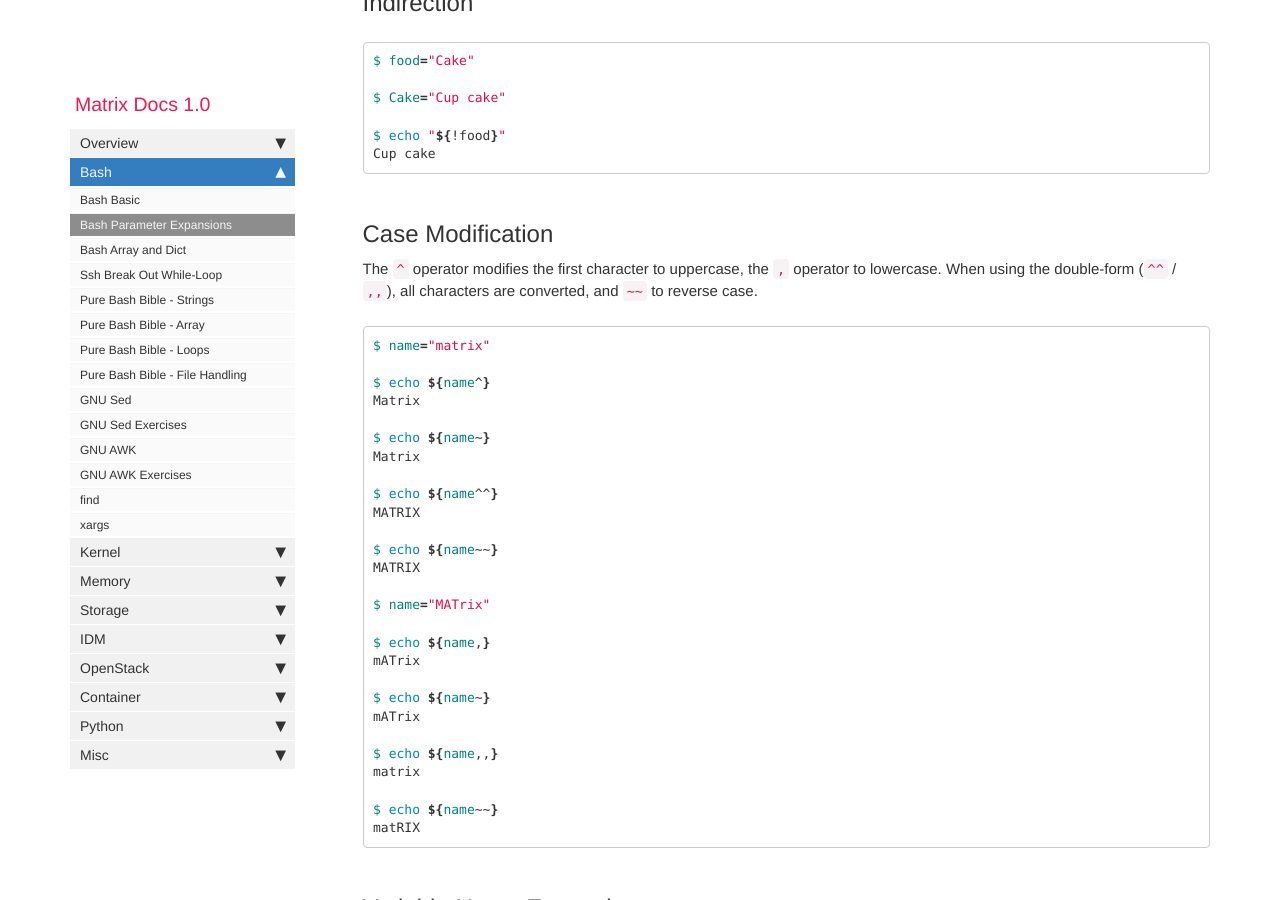
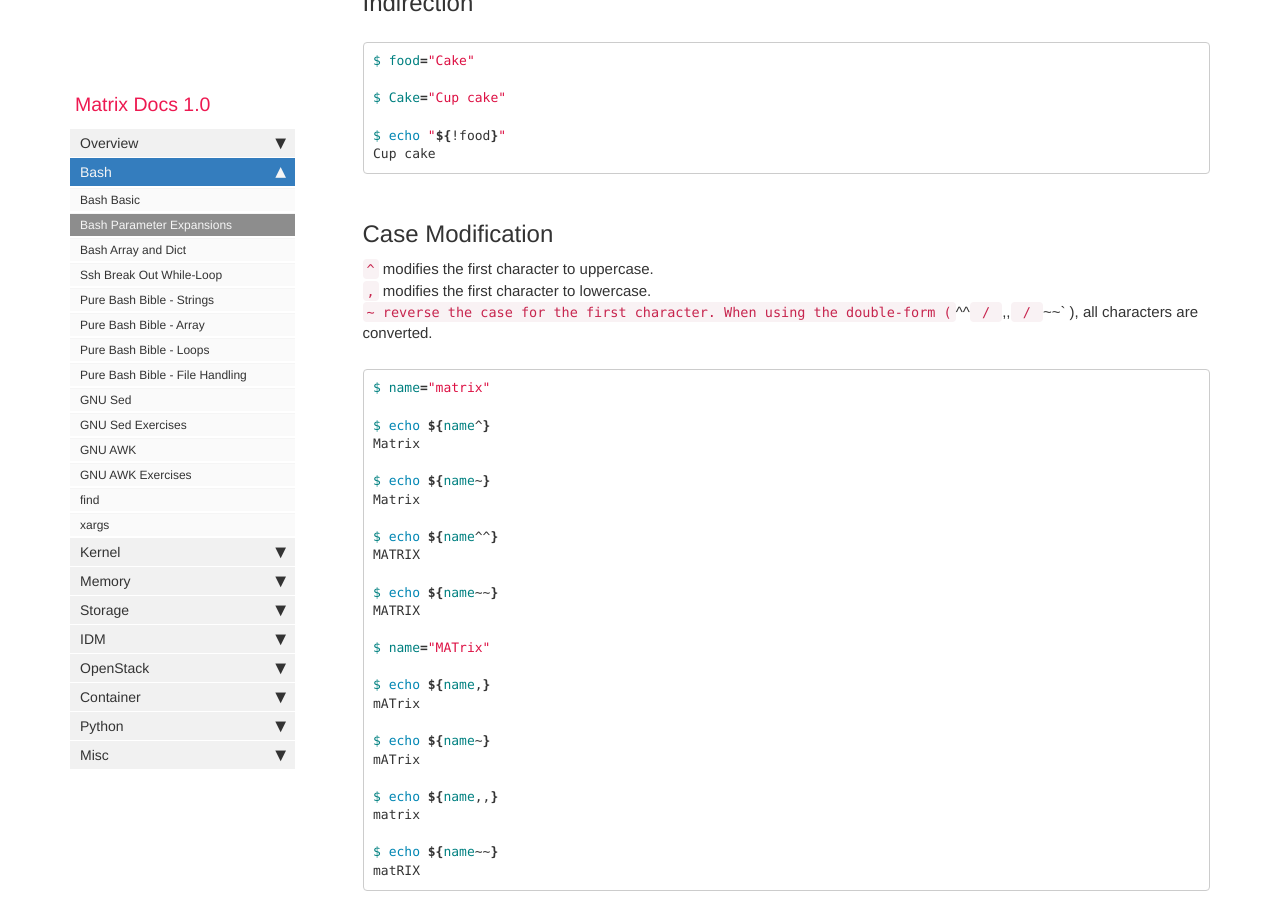
Before and after one commit to matrixzj/documentations, a Jekyll site: the page built from pages/bash/bash_parameter_expansions.md, in a window 1280 px wide and 900 px high, scrolled down 1093 px. Built offline with Jekyll 4.4.1, drawn with Linux system fonts in a browser that asks for light colours; comment, search, counter and statistics services are not loaded.

Commit message:
There are        1 files have been modified at 2023-08-05 22:10:56 . 	-rw-r--r--  1 jzou  staff  6324 Aug  5 22:10 pages/bash/bash_parameter_expansions.md No files have been added. No files have been deleted. No file type has been changed.

````diff
--- a/pages/bash/bash_parameter_expansions.md
+++ b/pages/bash/bash_parameter_expansions.md
@@ -37,8 +37,10 @@ Cup cake
 ```
 
 ## Case Modification
-The `^` operator modifies the first character to uppercase, the `,` operator to lowercase.
-When using the double-form (`^^` / `,,`), all characters are converted, and `~~` to reverse case.
+`^` modifies the first character to uppercase.
+`,` modifies the first character to lowercase.
+`~  reverse the case for the first character.
+When using the double-form (`^^` / `,,` / `~~` ), all characters are converted.
 ```bash
 $ name="matrix"
 
````
